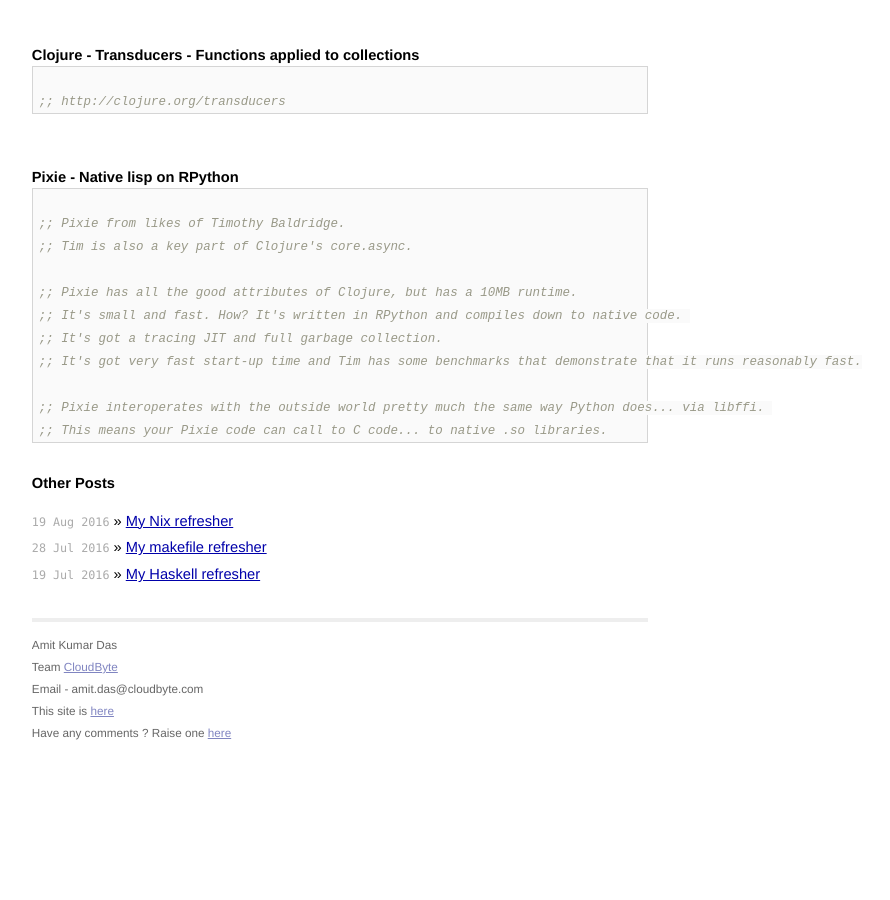
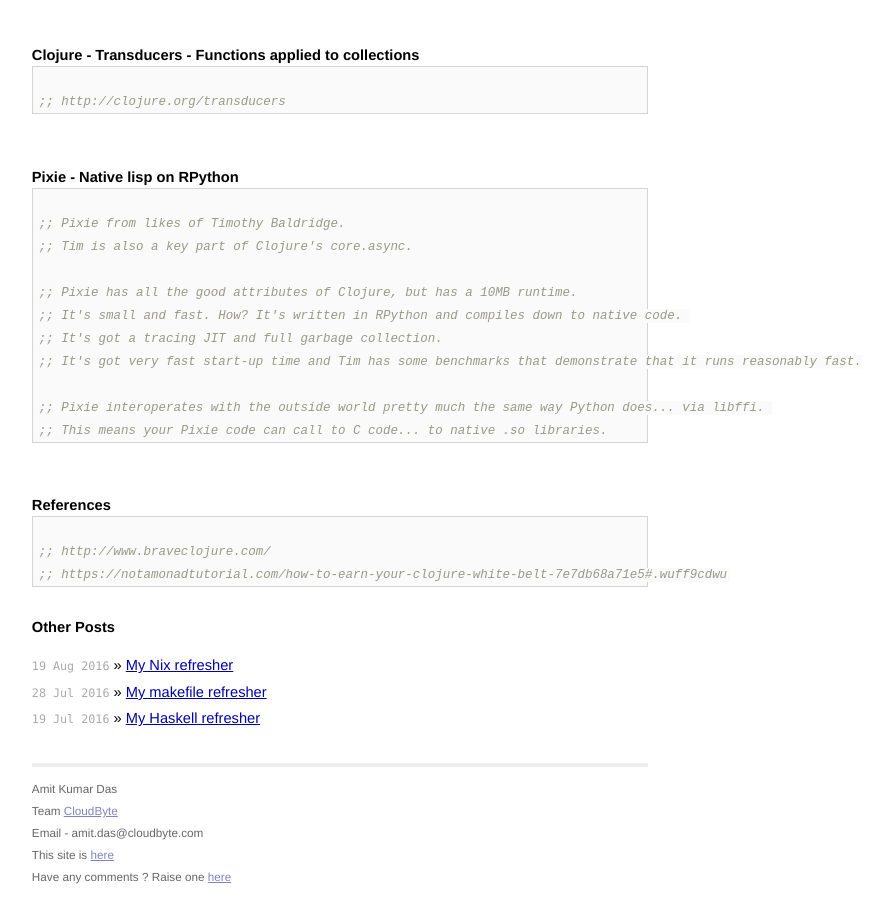
Before and after one commit to AmitKumarDas/amitkumardas.github.io, a Jekyll site: the page built from _posts/2016-08-12-my-lisp-refresher.md, in a window 1280 px wide and 900 px high, scrolled down 3665 px. Shown: the whole window, without its empty margins (300-1190 px from the left). Built offline with Jekyll 4.4.1, drawn with Linux system fonts in a browser that asks for light colours; before the commit the page ends 4421 px from its top, so only the background shows below that.

Commit message:
Update 2016-08-12-my-lisp-refresher.md

````diff
--- a/_posts/2016-08-12-my-lisp-refresher.md
+++ b/_posts/2016-08-12-my-lisp-refresher.md
@@ -226,3 +226,13 @@
 ;; Pixie interoperates with the outside world pretty much the same way Python does... via libffi.
 ;; This means your Pixie code can call to C code... to native .so libraries.
 ```
+
+<br />
+
+### References
+
+```lisp
+
+;; http://www.braveclojure.com/
+;; https://notamonadtutorial.com/how-to-earn-your-clojure-white-belt-7e7db68a71e5#.wuff9cdwu
+```
````
